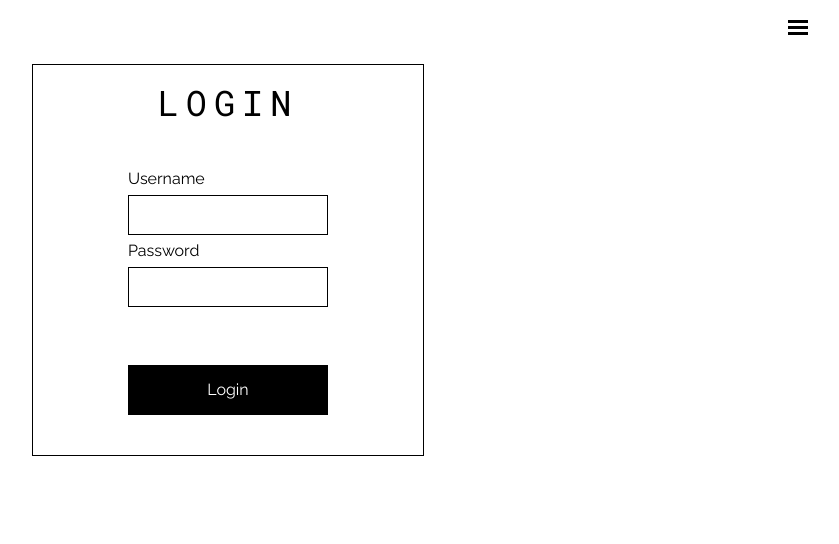
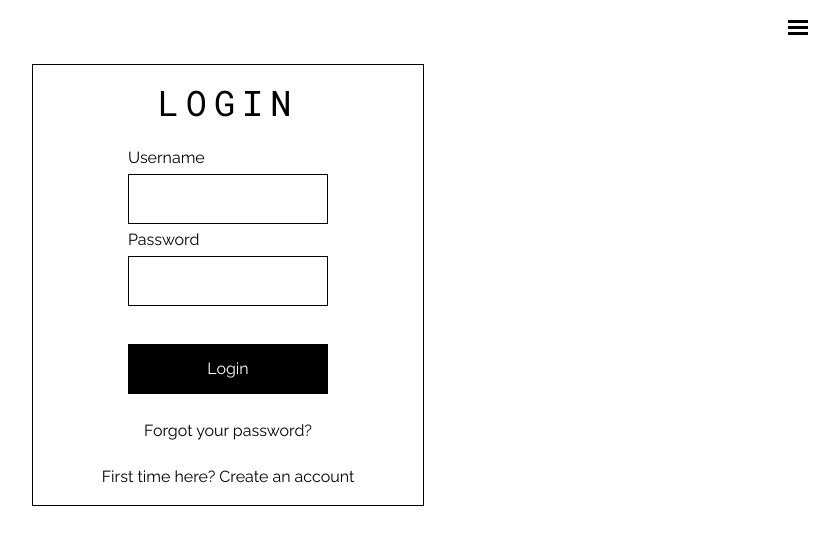
Before and after one commit to JarrettD5309/sf-show-archive, a React (Create React App) app in the folder client/: page /login in a window 1280 px wide. Shown: the top 544 px of the page, without its empty margins (412-1251 px from the left). Built offline with nearby package versions, Linux system fonts and the light colour scheme.

Commit message:
move login form to component. add state to login

```diff
--- /dev/null
+++ b/client/src/components/LoginForm/index.js
@@ -0,0 +1,47 @@
+import React from 'react';
+import './style.css';
+
+const LoginForm = (props) => {
+    const {
+        loginUsername,
+        setLoginUsername,
+        loginPassword,
+        setLoginPassword
+    } = props;
+
+    return (
+        <div className='login-root'>
+            <div className='login-box'>
+                <h1>Login</h1>
+                <div>
+                    <label htmlFor='login-username'>Username</label><br />
+                    <input
+                        type='text'
+                        id='login-username'
+                        name='login-username'
+                        value={loginUsername}
+                        onChange={event => setLoginUsername(event.target.value)}
+                        className='login-input'
+                    /><br />
+                    <label htmlFor='login-password'>Password</label><br />
+                    <input
+                        type='password'
+                        id='login-password'
+                        name='login-password'
+                        value={loginPassword}
+                        onChange={event => setLoginPassword(event.target.value)}
+                        className='login-input'
+                    />
+                </div>
+                <div>
+                    <button className='login-button' type='button'>Login</button>
+                </div>
+                <p>Forgot your password?</p>
+                <p>First time here? Create an account</p>
+            </div>
+        </div>
+    );
+
+};
+
+export default LoginForm;
--- a/client/src/pages/Login/style.css
+++ b/client/src/components/LoginForm/style.css
@@ -1,6 +1,6 @@
 .login-box {
     max-width: 350px;
-    height: 350px;
+    height: 400px;
     border: black 1px solid;
     margin: 0 auto;
     /* text-align: center; */
@@ -24,7 +24,7 @@
     overflow: hidden;
     position: relative;
     color: white;
-    margin-bottom: 20px;
+    /* margin-bottom: 20px; */
 }
 
 .login-button:hover {
@@ -59,7 +59,7 @@
     box-sizing: border-box;
     border: 1px solid black;
     outline:none;
-    height: 40px;
+    height: 50px;
 }
 
 .login-root {
--- a/client/src/pages/Login/index.js
+++ b/client/src/pages/Login/index.js
@@ -1,23 +1,17 @@
 import React from 'react';
-import './style.css';
+import LoginForm from '../../components/LoginForm';
 
 const Login = () => {
+    const [loginUsername, setLoginUsername] = React.useState('');
+    const [loginPassword, setLoginPassword] = React.useState('');
 
     return (
-        <div className='login-root'>
-            <div className='login-box'>
-                <h1>Login</h1>
-                <div>
-                    <label htmlFor='login-username'>Username</label><br />
-                    <input type='text' id='login-username' name='login-username' className='login-input' /><br />
-                    <label htmlFor='login-password'>Password</label><br />
-                    <input type='password' id='login-password' name='login-password' className='login-input' />
-                </div>
-                <div>
-                    <button className='login-button' type='button'>Login</button>
-                </div>
-            </div>
-        </div>
+        <LoginForm
+            loginUsername={loginUsername}
+            setLoginUsername={setLoginUsername}
+            loginPassword={loginPassword}
+            setLoginPassword={setLoginPassword}
+        />
     );
 
 };
```
